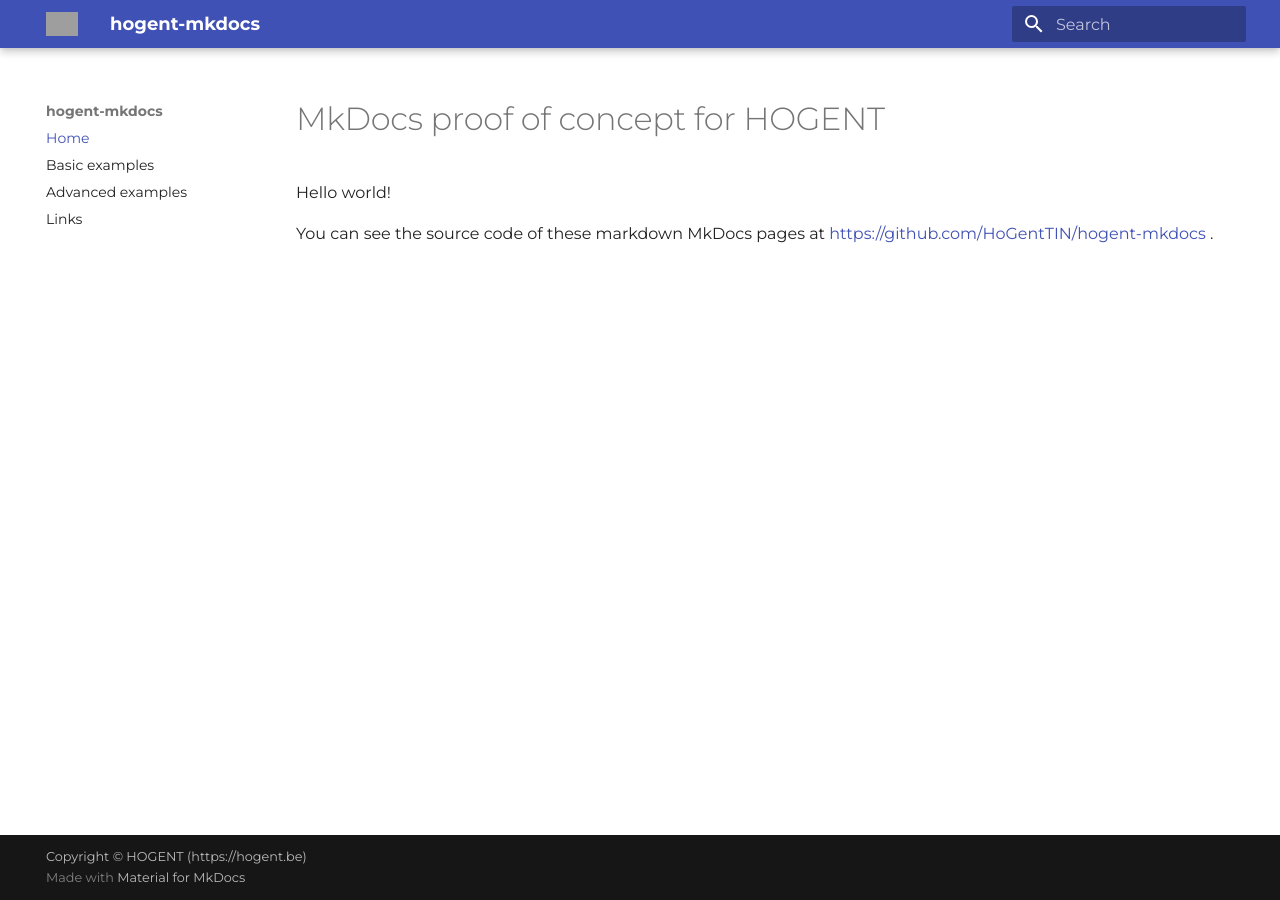
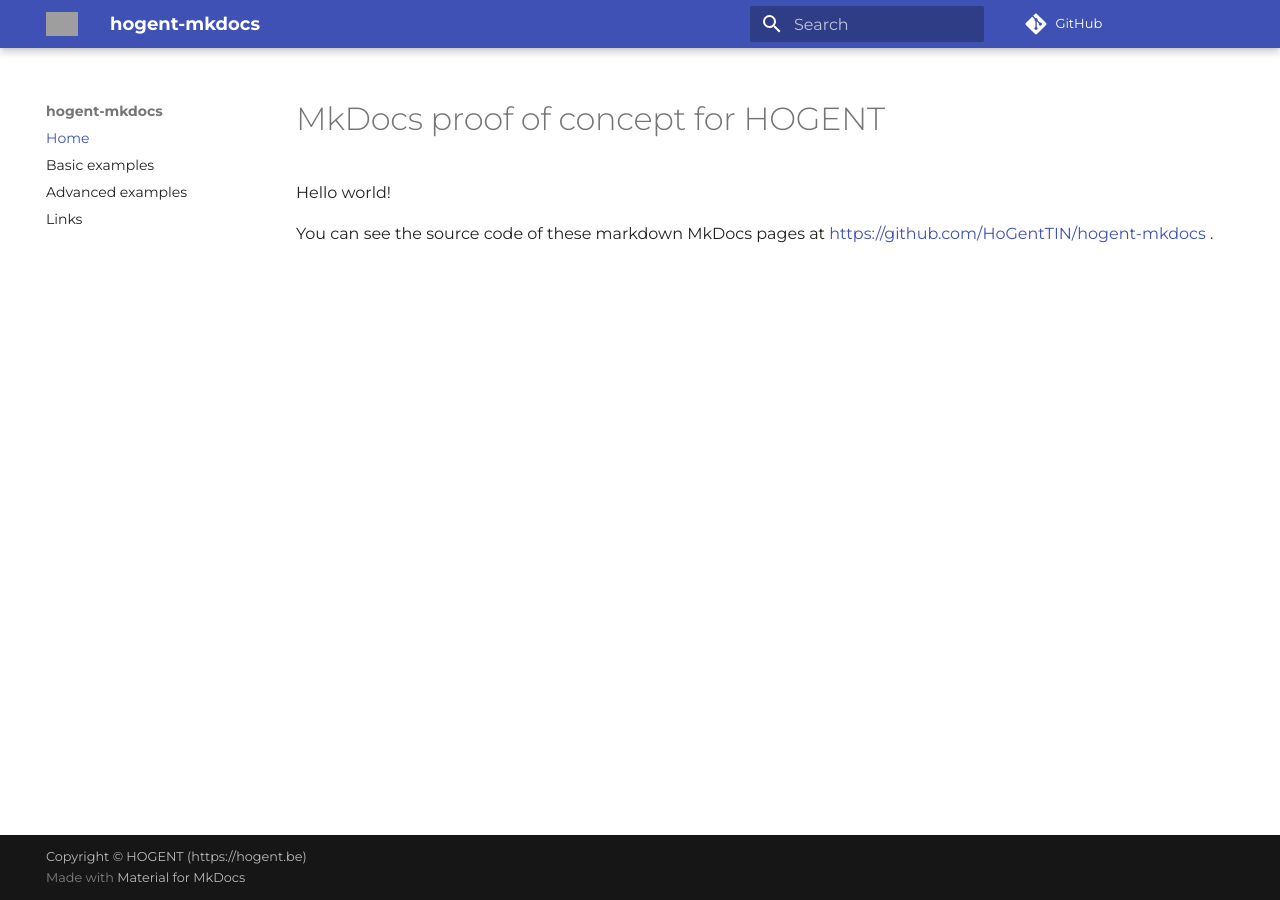
Before and after one commit to HoGentTIN/hogent-mkdocs, an MkDocs documentation site: the page built from docs/index.md, in a window 1280 px wide. Built offline with MkDocs 1.6.1 and Material for MkDocs 9.7.7, drawn with Linux system fonts in a browser that asks for light colours; comment, search, counter and statistics services are not loaded; grey boxes are pictures that could not be loaded.

```diff
--- a/mkdocs.yml
+++ b/mkdocs.yml
@@ -1,5 +1,6 @@
 site_name: hogent-mkdocs
 site_url: https://hogent.be
+repo_url: https://github.com/HoGentTIN/hogent-mkdocs # Change this to your own Git repository (or leave it out).
 copyright: Copyright &copy; HOGENT (<a href="https://hogent.be">https://hogent.be</a>)
 # If you want MkDocs to automatically generate a table of contents, then remove the complete `nav` section.
 # See https://www.mkdocs.org/user-guide/writing-your-docs/#configure-pages-and-navigation for more information.
@@ -49,8 +50,10 @@ markdown_extensions:
     - toc:
           permalink: true
 plugins:
+    - git-authors:
+          show_email_address: false # Disabled to prevent spam when your non-HOGENT e-mail address is used.
     - git-revision-date-localized:
-          fallback_to_build_date: true
+          enable_creation_date: true
           type: datetime
     - plantuml:
           puml_url: https://www.plantuml.com/plantuml/
--- a/requirements.txt
+++ b/requirements.txt
@@ -1,4 +1,5 @@
 mkdocs
+mkdocs-git-authors-plugin
 mkdocs-git-revision-date-localized-plugin
 mkdocs-material
 mkdocs_puml
```
